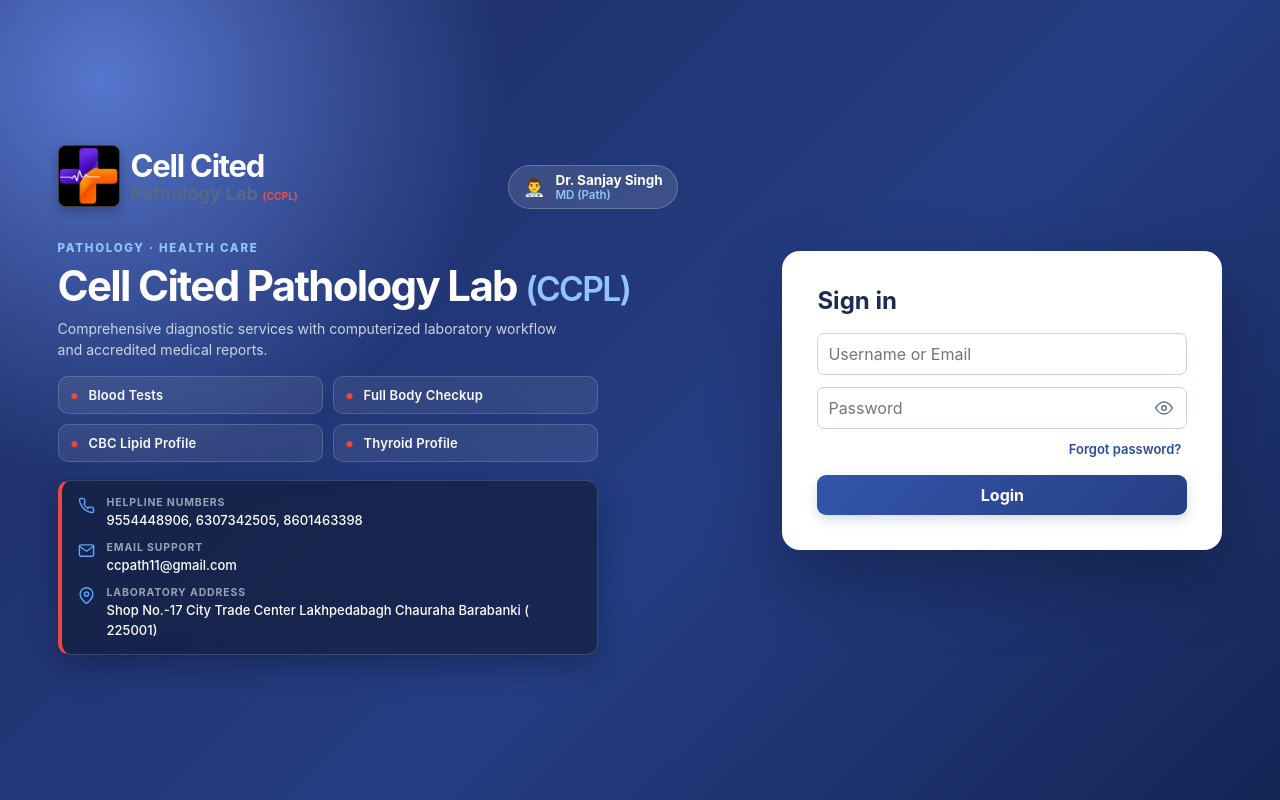
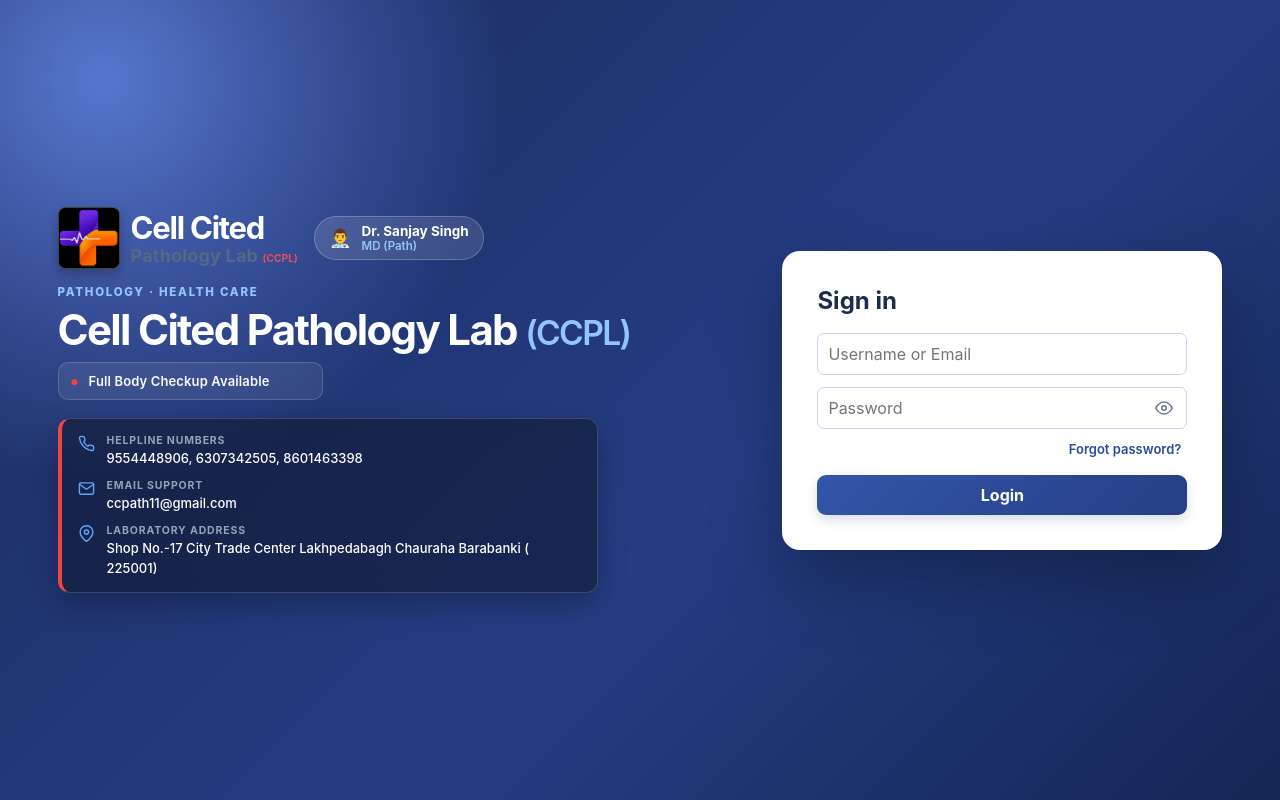
Before and after one commit to techaarnex-alt/Cell-_cited_pathology_frontend, a React (Vite) app: page / in a window 1280 px wide. Built offline with nearby package versions, Linux system fonts and the light colour scheme.

Commit message:
style: Align doctor tag closer to Cell Cited brand logo in login header

```diff
--- a/src/main.jsx
+++ b/src/main.jsx
@@ -1916,27 +1916,16 @@ function App() {
 
           <span className="login-eyebrow">PATHOLOGY · HEALTH CARE</span>
           <h1 className="login-title">Cell Cited Pathology Lab <span className="sub-abbr">(CCPL)</span></h1>
-          <p className="login-intro">
+          {/* <p className="login-intro">
             Comprehensive diagnostic services with computerized laboratory workflow and accredited medical reports.
-          </p>
+          </p> */}
 
           <div className="login-services-grid">
             <div className="service-chip">
               <span className="chip-bullet">•</span>
-              <b>Blood Tests</b>
+              <b>Full Body Checkup Available </b>
             </div>
-            <div className="service-chip">
-              <span className="chip-bullet">•</span>
-              <b>Full Body Checkup</b>
-            </div>
-            <div className="service-chip">
-              <span className="chip-bullet">•</span>
-              <b>CBC Lipid Profile</b>
-            </div>
-            <div className="service-chip">
-              <span className="chip-bullet">•</span>
-              <b>Thyroid Profile</b>
-            </div>
+
           </div>
 
           <div className="login-contact-card">
--- a/src/styles.css
+++ b/src/styles.css
@@ -886,10 +886,14 @@ input[disabled] {
 .login-brand-header {
   display: flex;
   align-items: center;
-  justify-content: space-between;
+  justify-content: flex-start;
   flex-wrap: wrap;
-  gap: 14px;
-  margin-bottom: 8px;
+  gap: 16px;
+  margin-bottom: 12px;
+}
+
+.login-brand-header .cell-cited-mark {
+  margin-bottom: 0 !important;
 }
 
 .login-doctor-tag {
@@ -4116,16 +4120,19 @@ button:hover {
   .profile-details-card {
     padding: 18px 16px;
   }
+
   .profile-detail-row {
     flex-direction: column;
     gap: 4px;
     align-items: flex-start;
     padding: 11px 0;
   }
+
   .profile-detail-label {
     width: auto;
     font-size: 13px;
   }
+
   .profile-detail-value {
     font-size: 14px;
   }
@@ -4374,6 +4381,7 @@ button:hover {
   .settings-card {
     padding: 20px 16px;
   }
+
   .settings-account-banner {
     flex-direction: column;
     align-items: flex-start;
```
Also changed, not shown: 5 other files (tests, documents, lock files or other folders).
